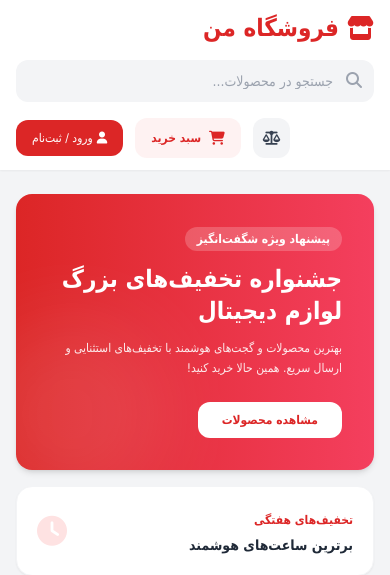
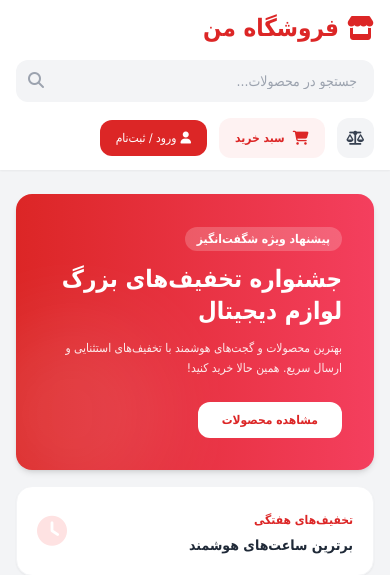
Before and after one commit to bigkhazaei-cpu/my-affiliate-site, a Flask app: page / in a window 390 px wide. Shown: the top 575 px of the page. Run offline with Flask 3, Linux system fonts and the light colour scheme; data that the repository does not hold is empty; some libraries are stand-ins or nearby versions.

Commit message:
Update index.html

```diff
--- a/templates/index.html
+++ b/templates/index.html
@@ -29,7 +29,7 @@
         </div>
     </div>
 
-    <!-- هدر اصلی فروشگاه (مدل دیجی‌کالا) -->
+    <!-- هدر اصلی فروشگاه -->
     <header class="bg-white shadow-sm sticky top-0 z-40">
         <div class="max-w-7xl mx-auto px-4 py-3 flex flex-col md:flex-row justify-between items-center gap-4">
 
@@ -43,15 +43,15 @@
             <!-- نوار جستجوی مرکزی بزرگ -->
             <div class="w-full md:w-5/12">
                 <form action="/" method="GET" class="relative flex items-center">
-                    <input type="text" name="q" value="{{ request.args.get('q', '') }}" placeholder="جستجو در محصولات..." class="w-full bg-gray-100 border border-transparent focus:border-red-500 focus:bg-white rounded-xl px-4 py-2.5 pr-10 text-sm focus:outline-none transition">
-                    <button type="submit" class="absolute right-3 text-gray-400 hover:text-red-600 transition">
+                    <input type="text" name="q" value="{{ request.args.get('q', '') }}" placeholder="جستجو در محصولات..." class="w-full bg-gray-100 border border-transparent focus:border-red-500 focus:bg-white rounded-xl px-4 py-2.5 pl-10 pr-4 text-sm focus:outline-none transition text-right">
+                    <button type="submit" class="absolute left-3 text-gray-400 hover:text-red-600 transition">
                         <i class="fas fa-search"></i>
                     </button>
                 </form>
             </div>
 
             <!-- دکمه‌های حساب کاربری، سبد خرید و مقایسه -->
-            <div class="flex items-center gap-3 w-full md:w-auto justify-end">
+            <div class="flex items-center gap-3 w-full md:w-auto justify-start md:justify-end">
                 <a href="/compare" class="relative bg-gray-100 hover:bg-gray-200 text-gray-700 p-2.5 rounded-xl transition flex items-center gap-1 text-xs" title="مقایسه محصولات">
                     <i class="fas fa-balance-scale text-sm"></i>
                     <span class="hidden sm:inline">مقایسه</span>
@@ -86,9 +86,8 @@
     <!-- محتوای اصلی -->
     <main class="max-w-7xl mx-auto px-4 py-6 flex-grow w-full">
 
-        <!-- بنرهای بالایی (اسلایدر و بنر کناری مشابه دیجی‌کالا) -->
+        <!-- بنرهای بالایی -->
         <div class="grid grid-cols-1 lg:grid-cols-3 gap-4 mb-8">
-            <!-- بنر بزرگ اسلایدر گالری -->
             <div class="lg:col-span-2 bg-gradient-to-r from-red-600 to-rose-500 rounded-2xl p-8 text-white flex flex-col justify-between shadow-md relative overflow-hidden">
                 <div class="z-10 max-w-lg">
                     <span class="bg-white/20 text-white text-xs px-3 py-1 rounded-full font-bold mb-3 inline-block">پیشنهاد ویژه شگفت‌انگیز</span>
@@ -96,11 +95,9 @@
                     <p class="text-xs md:text-sm text-white/90 mb-6 leading-relaxed">بهترین محصولات و گجت‌های هوشمند با تخفیف‌های استثنایی و ارسال سریع. همین حالا خرید کنید!</p>
                     <a href="#products-section" class="bg-white text-red-600 hover:bg-gray-100 font-bold px-6 py-2.5 rounded-xl text-xs transition inline-block">مشاهده محصولات</a>
                 </div>
-                <!-- گرافیک پس‌زمینه دکوراتیو -->
                 <div class="absolute -left-10 -bottom-10 w-48 h-48 bg-white/10 rounded-full blur-2xl"></div>
             </div>
 
-            <!-- بنرهای کناری تبلیغاتی -->
             <div class="flex flex-col gap-4">
                 <div class="bg-white rounded-2xl p-5 shadow-sm border border-gray-100 flex items-center justify-between">
                     <div>
@@ -130,7 +127,7 @@
             </div>
         </div>
 
-        <!-- لیست محصولات (کارت‌های مدرن) -->
+        <!-- لیست محصولات -->
         {% if products %}
             <div class="grid grid-cols-1 sm:grid-cols-2 md:grid-cols-3 lg:grid-cols-4 gap-6">
                 {% for product in products %}
@@ -171,7 +168,7 @@
             </div>
         {% endif %}
 
-        <!-- بخش مقالات آموزشی (بلاگ) -->
+        <!-- بخش مقالات آموزشی -->
         {% if posts %}
         <div class="mt-16">
             <div class="flex justify-between items-center mb-6">
@@ -203,7 +200,7 @@
 
     </main>
 
-    <!-- فوتر حرفه‌ای فروشگاه -->
+    <!-- فوتر فروشگاه -->
     <footer class="bg-white border-t border-gray-200 mt-20 py-10 text-xs text-gray-500">
         <div class="max-w-7xl mx-auto px-4 grid grid-cols-1 md:grid-cols-3 gap-8 mb-8 text-right">
             <div>
```
